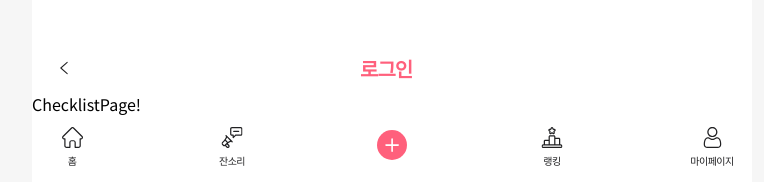
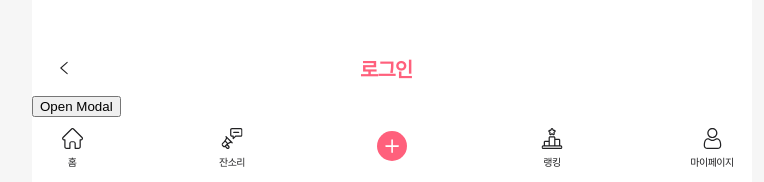
Before and after one commit to codestates-seb/seb42_main_026, a React (Create React App) app in the folder client/: page /Checklist in a window 1280 px wide. Shown: the top 182 px of the page, without its empty margins (248-1012 px from the left). Built offline with nearby package versions, Linux system fonts and the light colour scheme.

Commit message:
체크리스트페이지 - 모달 테스트용

```diff
--- a/client/src/page/ChecklistPage.tsx
+++ b/client/src/page/ChecklistPage.tsx
@@ -1,8 +1,21 @@
-const ChecklistPage = () => {
+import React, { useState, useEffect } from "react";
+import DeleteModal from "../components/DeleteModal";
+
+const ChecklistPage: React.FC = () => {
+  const [isModalOpen, setIsModalOpen] = useState(false);
+
+  const openModal = () => {
+    setIsModalOpen(true);
+  };
+
+  const closeModal = () => {
+    setIsModalOpen(false);
+  };
   return (
-    <div>
-      <span>ChecklistPage!</span>
-    </div>
+    <>
+      <button onClick={openModal}>Open Modal</button>
+      <DeleteModal isOpen={isModalOpen} onClose={closeModal}></DeleteModal>
+    </>
   );
 };
 
```
